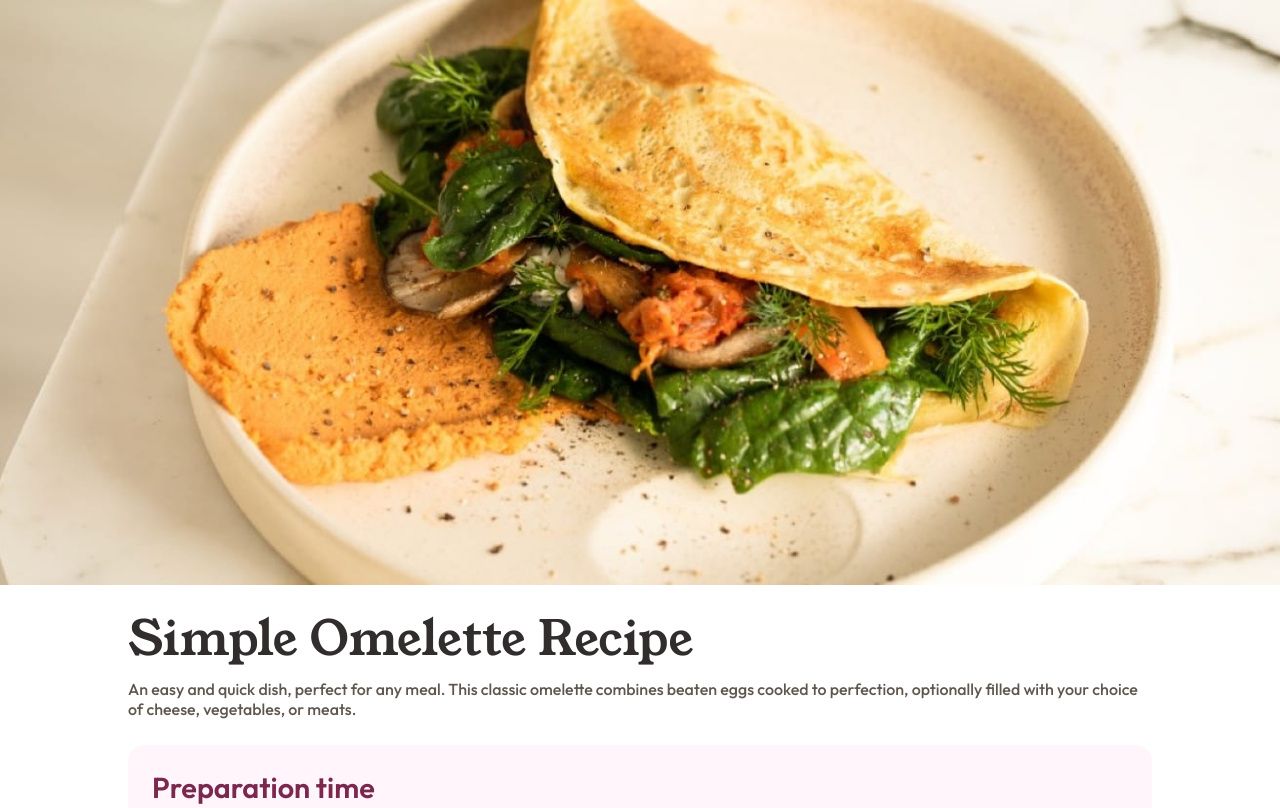
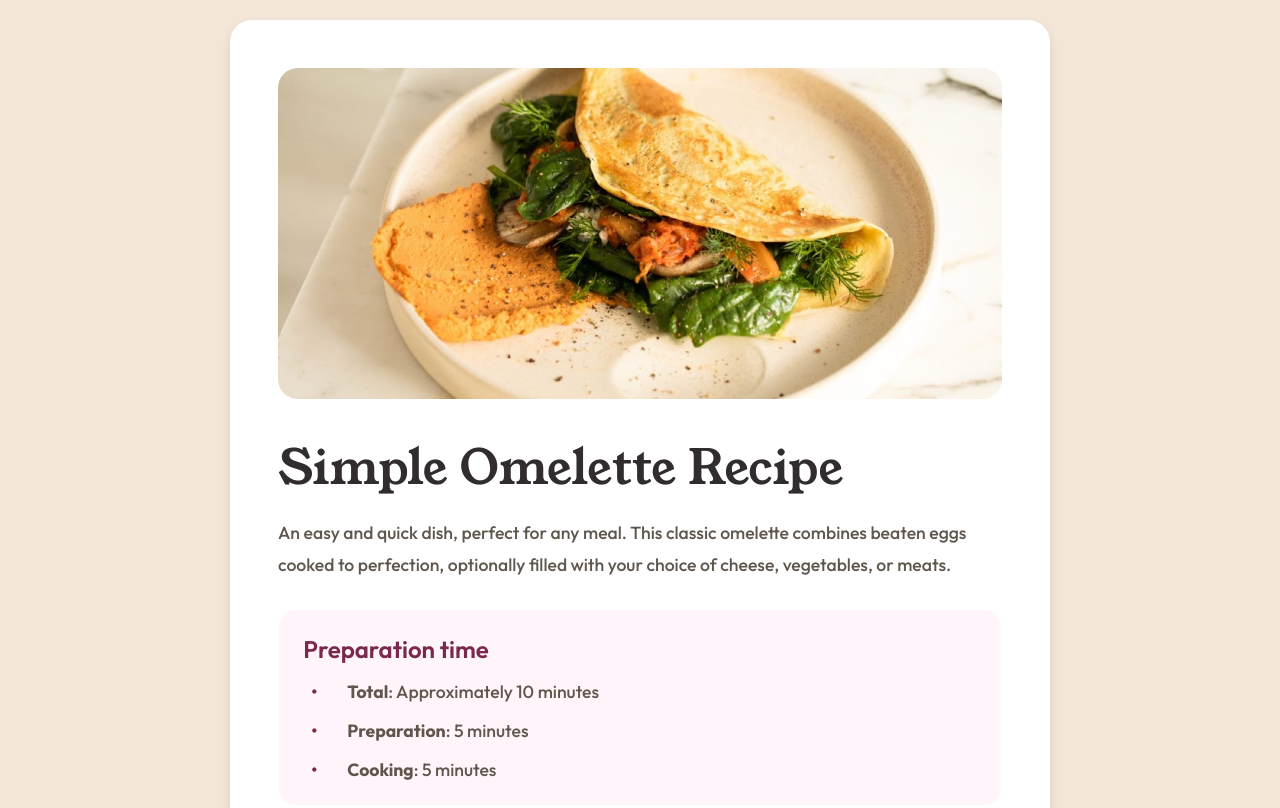
Before and after one commit to gvillarroel-dev/recipe_page, a plain HTML site: page index.html in a window 1280 px wide. Shown: the top 808 px of the page. Drawn offline with Linux system fonts and the light colour scheme.

Commit message:
feat: finish responsive layout with desktop and tablet breakpoints

```diff
--- a/assets/css/style.css
+++ b/assets/css/style.css
@@ -9,6 +9,7 @@
     --brown-800: hsl(14, 45%, 36%);
     --rose-50: hsl(330, 100%, 98%);
     --rose-800: hsl(332, 51%, 32%);
+    --bg-desktop: hsl(30, 84%, 83%);
 
     --heading-font: "Young Serif", Tahoma, Geneva, Verdana, sans-serif;
     --subheading-font: Outfit, Tahoma, sans-serif;
@@ -28,6 +29,14 @@ body {
     grid-template-rows: repeat(2, auto);
     place-content: center;
     color: var(--stone-600);
+    min-width: 100dvw;
+}
+
+
+@media(min-width: 800px) {
+    body {
+        background: var(--stone-100);
+    }
 }
 
 .container {
@@ -40,12 +49,31 @@ body {
     margin-bottom: 1rem;
 }
 
+@media(min-width: 800px) {
+    .container {
+        min-height: 100dvh;
+        display: flex;
+        justify-content: center;
+        align-items: center;
+        padding: 20px;
+    }
+}
+
 .recipe {
     display: flex;
     flex-direction: column;
     justify-content: center;
     align-items: center;
     gap: 1.6rem;
+}
+
+@media(min-width: 800px) {
+    .recipe {
+        background: var(--white);
+        max-width: 820px;
+        border-radius: 22px;
+        box-shadow: 0 5px 10px rgba(0, 0, 0, 0.1);
+    }
 }
 
 .recipe-image {
@@ -55,6 +83,21 @@ body {
 .recipe-image img {
     width: 100%;
     object-fit: cover;
+}
+
+
+@media(min-width: 800px) {
+    .recipe-image {
+        width: 100%;
+        padding: 3rem;
+        padding-bottom: 1rem;
+        border-radius: 20px;
+        display: flex;
+    }
+
+    .recipe-image img {
+        border-radius: 20px;
+    }
 }
 
 .recipe-description {
@@ -73,6 +116,23 @@ body {
 .recipe-description p {
     color: var(--stone-600);
     font-weight: 500;
+    font-size: clamp(1rem, 4vw, 1.1rem);
+}
+
+
+@media(min-width: 800px) {
+    .recipe-description {
+        width: 100%;
+        padding: 0.2rem 3rem;
+    }
+
+    .recipe-description h1 {
+        margin-bottom: 1.6rem;
+    }
+
+    .recipe-description p {
+        line-height: 1.8;
+    }
 }
 
 .recipe-timing-prep {
@@ -87,7 +147,7 @@ body {
 }
 
 .recipe-timing-prep h2 {
-    font-size: clamp(1rem, 5vw, 1.8rem);
+    font-size: clamp(1rem, 5vw, 1.5rem);
     font-family: var(--subheading-font);
     font-weight: 600;
     color: var(--rose-800);
@@ -107,6 +167,7 @@ body {
 .recipe-timing-prep li {
     text-indent: -20px;
     width: 60%;
+    font-size: clamp(1rem, 4vw, 1.1rem);
 }
 
 .recipe-timing-prep li::before {
@@ -119,6 +180,13 @@ body {
 
 .recipe-timing-prep li > strong {
     font-weight: 700;
+}
+
+
+@media(min-width: 800px) {
+    .recipe-timing-prep {
+        width: 88%;
+    }
 }
 
 .recipe-ingredients {
@@ -147,6 +215,7 @@ body {
 .recipe-ingredients li {
     text-indent: -20px;
     margin-left: 1.6rem;
+    font-size: clamp(1rem, 4vw, 1.1rem);
 }
 
 .recipe-ingredients li::before {
@@ -155,6 +224,14 @@ body {
     font-weight: bold;
     display: inline-block;
     margin-right: 1.2rem;
+}
+
+
+@media(min-width: 800px) {
+    .recipe-ingredients {
+        width: 88%;
+        padding: 0.01rem 1rem 3rem;
+    }
 }
 
 
@@ -182,7 +259,7 @@ body {
     width: 100%;
     padding-left: 1rem;
     margin-bottom: 0.9rem;
-    font-size: calc(1rem, 4vw, 1.5rem);
+    font-size: clamp(1rem, 4vw, 1.1rem);
 }
 
 .recipe-instructions ol li::marker {
@@ -192,6 +269,14 @@ body {
 
 .recipe-instructions li strong {
     font-weight: 700;
+}
+
+
+@media(min-width: 800px) {
+    .recipe-instructions {
+        width: 90%;
+        padding: 0.01rem 1rem 2.6rem;
+    }
 }
 
 
@@ -212,6 +297,7 @@ body {
 
 .recipe-nutrition p {
     margin-bottom: 1rem;
+    font-size: clamp(1rem, 4vw, 1.1rem);
 }
 
 .recipe-nutrition table {
@@ -248,6 +334,18 @@ body {
     text-align: left;
 }
 
+
+@media(min-width: 800px) {
+    .recipe-nutrition {
+        width: 90%;
+        padding: 0.01rem 1rem 2.6rem;
+    }
+
+    .recipe-nutrition table {
+        max-width: none;
+    }
+}
+
 .footer {
     grid-column: 2;
     grid-row: 2;
@@ -260,6 +358,10 @@ body {
     align-items: center;
 }
 
+.attribution {
+    font-size: clamp(1.1rem, 5vw, 1.4rem);
+}
+
 .attribution a {
     text-decoration: none;
     color: var(--rose-800);
```
